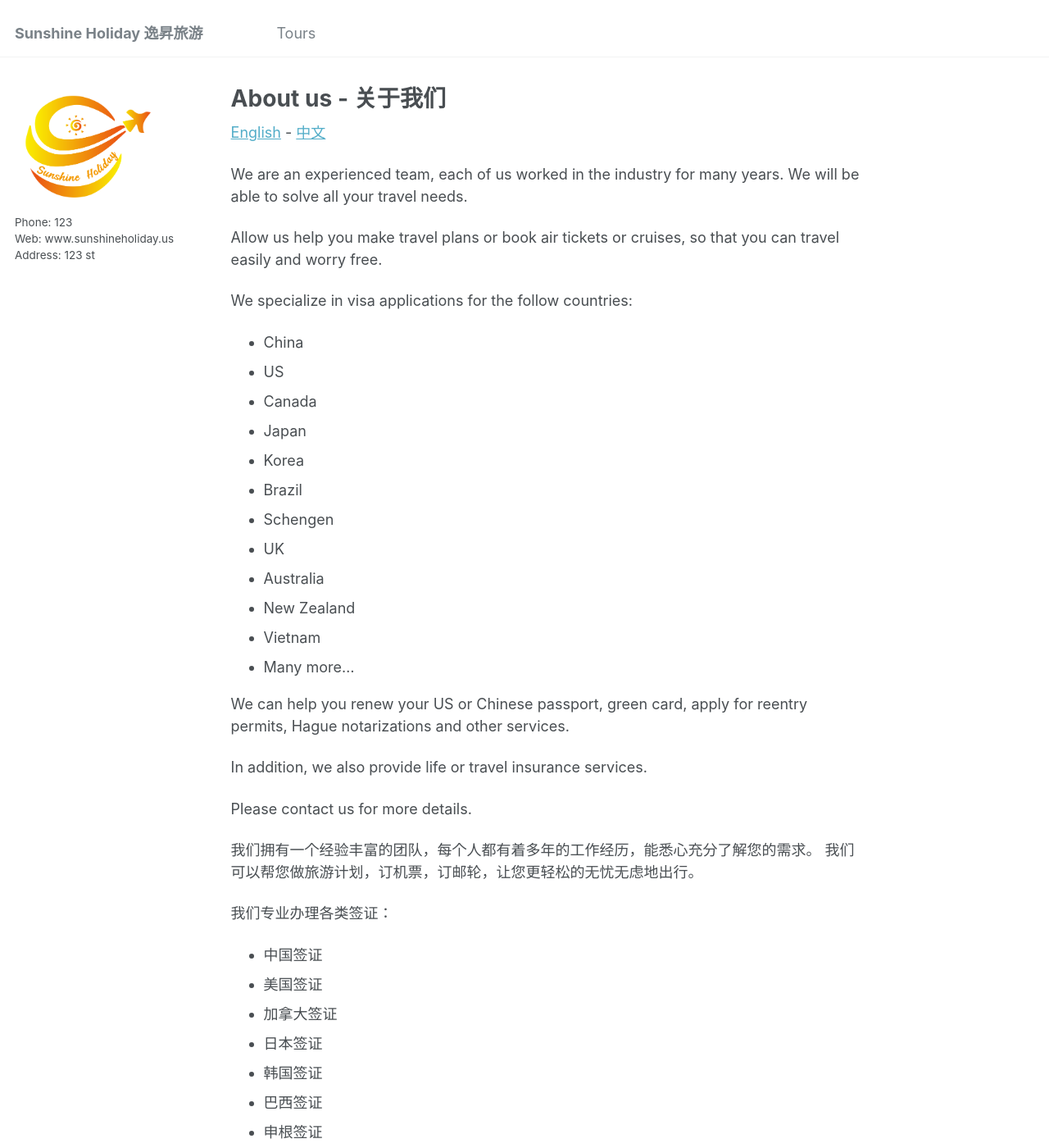
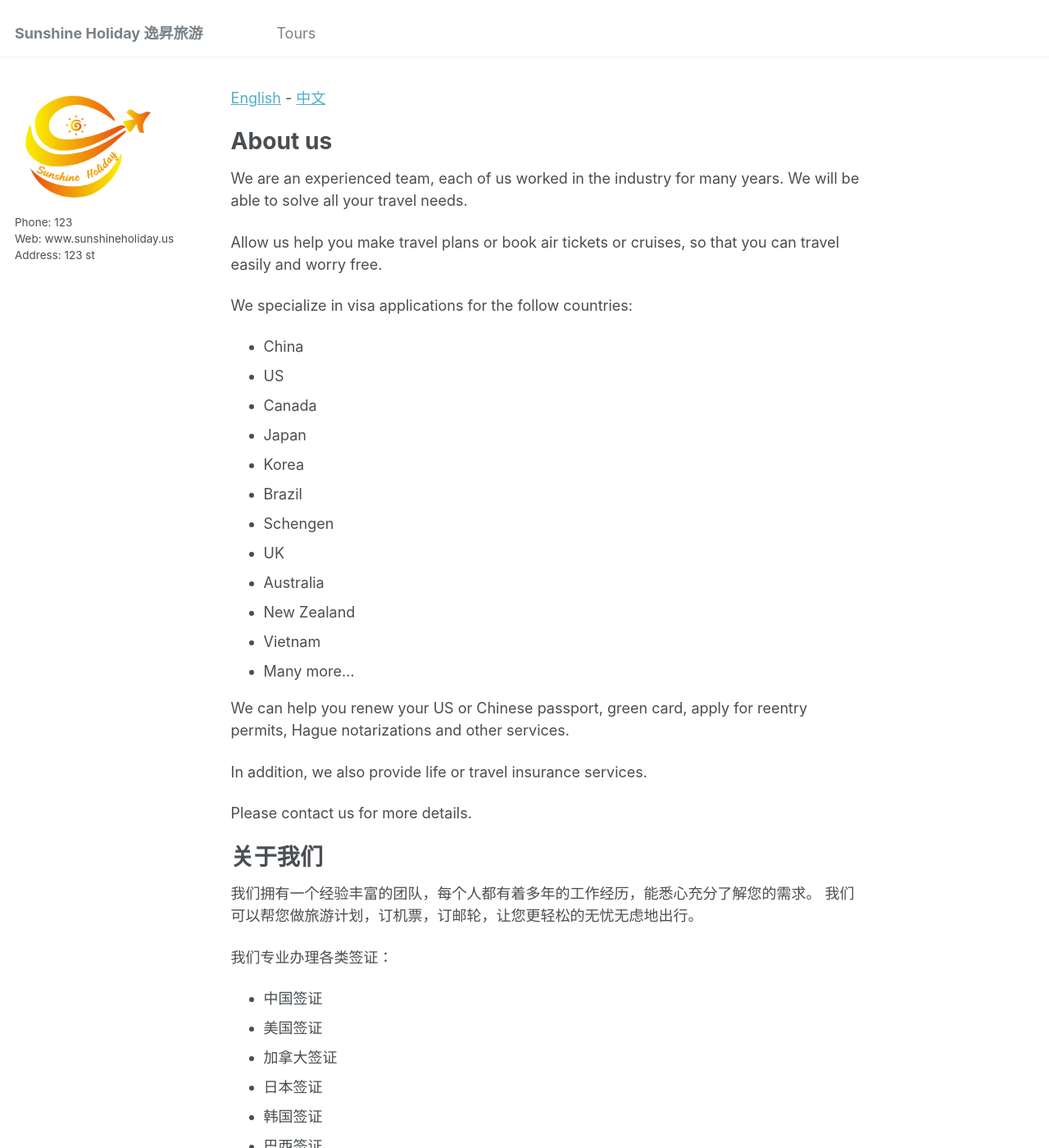
Before and after one commit to sunshineholidayus/web3, a Jekyll site: the page built from _pages/about.md, in a window 1280 px wide and 1400 px high. Shown: the whole window at 82% size. Built offline with Jekyll 4.4.1, drawn with Linux system fonts in a browser that asks for light colours; part of the change alters nothing that is shown.

```diff
--- a/_pages/about.md
+++ b/_pages/about.md
@@ -1,15 +1,17 @@
 ---
 permalink: /
-title: "About us - 关于我们"
+# title: "About us - 关于我们"
 author_profile: true
 redirect_from:
   - /about/
   - /about.html
 ---
 
-[English](#english) - [中文](#chinese)
+[English](#About us) - [中文](#关于我们)
 
-<a name="english"></a>We are an experienced team, each of us worked in the industry for many years. We will be able to solve all your travel needs.
+# About us
+
+We are an experienced team, each of us worked in the industry for many years. We will be able to solve all your travel needs.
 
 Allow us help you make travel plans or book air tickets or cruises, so that you can travel easily and worry free.
 
@@ -34,7 +36,9 @@ In addition, we also provide life or travel insurance services.
 
 Please contact us for more details.
 
-<a name="chinese"></a>我们拥有一个经验丰富的团队，每个人都有着多年的工作经历，能悉心充分了解您的需求。 我们可以帮您做旅游计划，订机票，订邮轮，让您更轻松的无忧无虑地出行。
+# 关于我们
+
+我们拥有一个经验丰富的团队，每个人都有着多年的工作经历，能悉心充分了解您的需求。 我们可以帮您做旅游计划，订机票，订邮轮，让您更轻松的无忧无虑地出行。
 
 我们专业办理各类签证：
 
```
